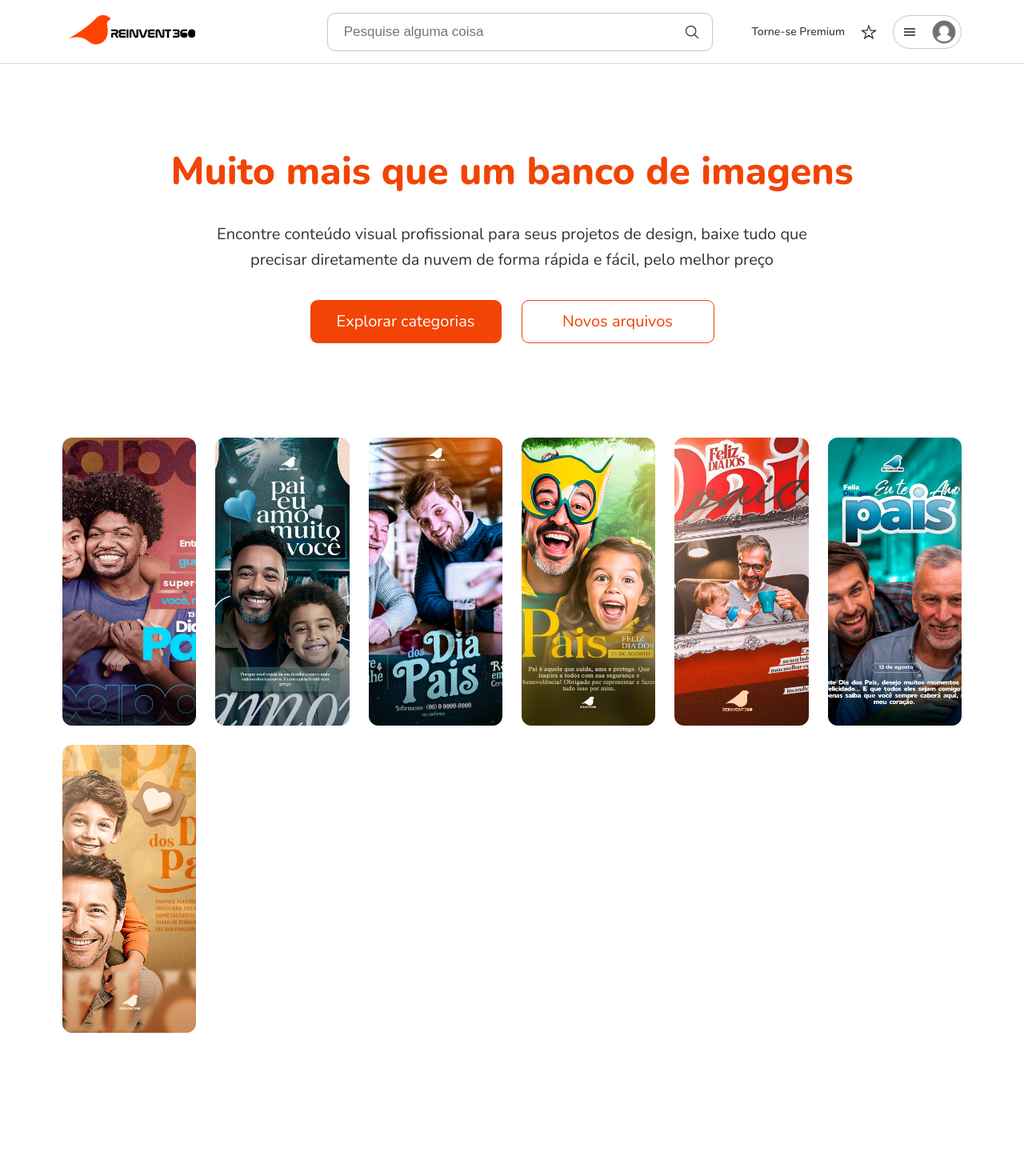
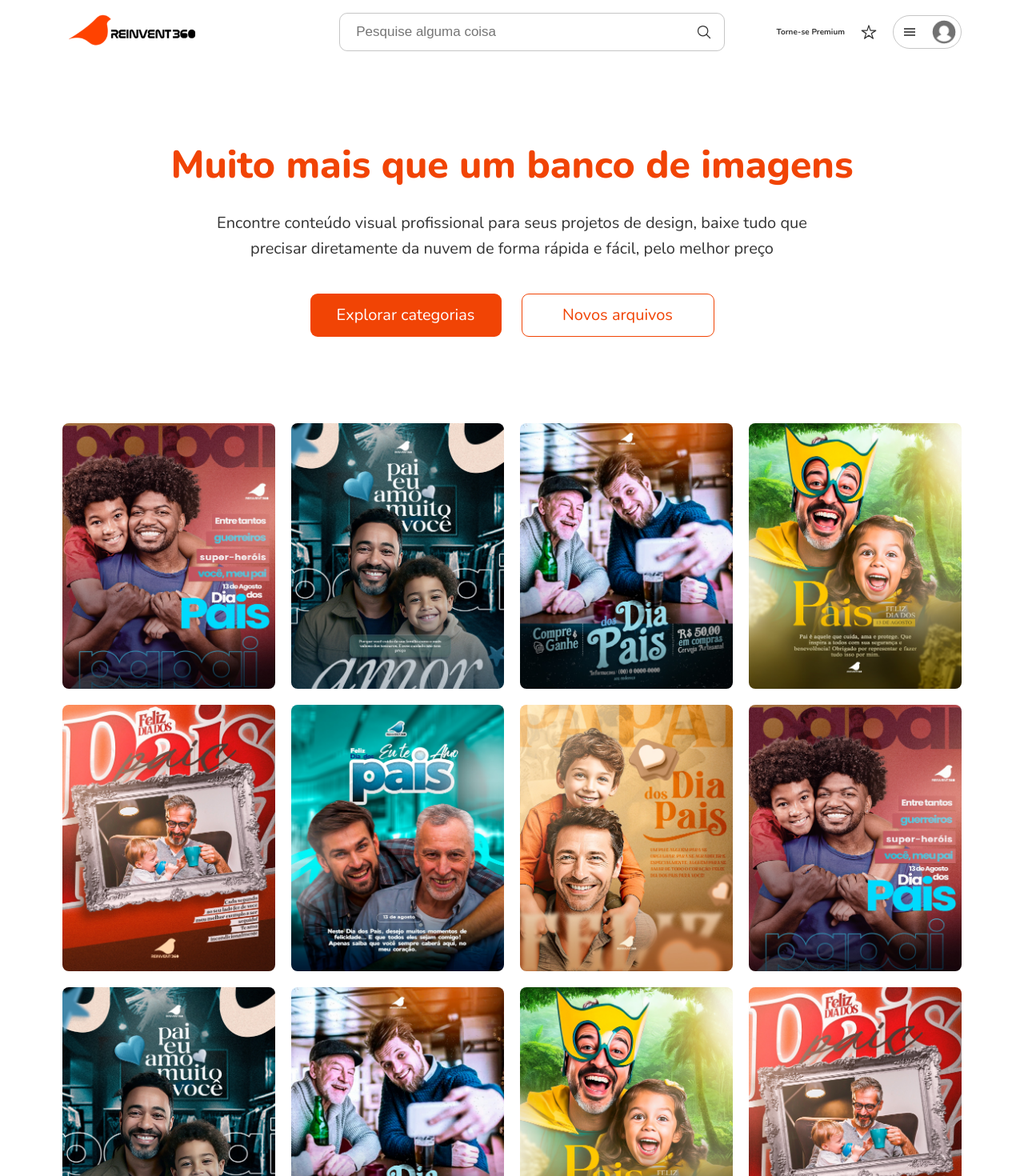
Before and after one commit to JoGabriel-Santos/reinvent, a React (Create React App) app in the folder client/: page / in a window 1280 px wide. Shown: the top 1470 px of the page at 80% size. Before the commit the page ends 1313 px from the top, so only its background shows below. Built offline with nearby package versions, Linux system fonts and the light colour scheme.

Commit message:
Improving grid

```diff
--- a/client/src/components/Card.js
+++ b/client/src/components/Card.js
@@ -4,7 +4,7 @@ const Card = (props) => {
 
     return (
         <div className="card-design">
-            <img className="card-design--photo vertical" src={props.image} alt=""/>
+            <img src={props.image} alt=""/>
 
             <div className="card-design--info">
                 <div className="info-uploader">
--- a/client/src/pages/Home.js
+++ b/client/src/pages/Home.js
@@ -6,6 +6,13 @@ import Card from "../components/Card";
 const Home = () => {
 
     const [designs, setDesigns] = useState([
+        require("../util/images/design_1.jpeg"),
+        require("../util/images/design_2.jpeg"),
+        require("../util/images/design_3.jpeg"),
+        require("../util/images/design_4.jpeg"),
+        require("../util/images/design_5.jpeg"),
+        require("../util/images/design_6.jpeg"),
+        require("../util/images/design_7.jpeg"),
         require("../util/images/design_1.jpeg"),
         require("../util/images/design_2.jpeg"),
         require("../util/images/design_3.jpeg"),
--- a/client/src/styles/style.css
+++ b/client/src/styles/style.css
@@ -2,7 +2,6 @@
 
 .header {
     align-items: center;
-    border-bottom: rgba(51, 51, 51, 0.20) 1px solid;
     color: #333;
     display: flex;
     height: 8rem;
@@ -70,8 +69,55 @@ ion-icon {
     position: relative;
 }
 
-.header-user--home {
-    font-size: 1.4rem;
+.header-user--cart {
+    align-items: center;
+    display: flex;
+    gap: 1rem;
+}
+
+.cart-icon {
+    position: relative;
+}
+
+.cart-quantity {
+    align-items: center;
+    background-color: #F14405;
+    border-radius: 50%;
+    box-sizing: content-box;
+    display: inline-flex;
+    height: 8px;
+    justify-content: center;
+    left: 20px;
+    padding: 5px;
+    position: absolute;
+    top: 0;
+    width: 8px;
+}
+
+.cart-quantity span {
+    color: white;
+    font-size: 12px;
+    font-weight: 500;
+}
+
+.cart-info {
+    display: flex;
+    flex-direction: column;
+}
+
+.cart-name {
+    color: rgba(51, 51, 51, 0.72);
+    font-size: 1.5rem;
+    font-weight: 500;
+}
+
+.cart-payment {
+    align-items: center;
+    display: flex;
+}
+
+.cart-payment span {
+    font-size: 1.5rem;
     font-weight: 500;
 }
 
@@ -239,12 +285,39 @@ ion-icon {
     width: 2rem;
 }
 
+/* ----------- CATEGORIES ----------- */
+
+.section-categories {
+    background-color: rgba(241, 68, 5, 0.1);
+    border-bottom: rgba(51, 51, 51, 0.10) 1px solid;
+    border-top: rgba(51, 51, 51, 0.10) 1px solid;
+    padding: 0 7.8rem;
+}
+
+.section-categories--list {
+    display: flex;
+    flex-direction: row;
+}
+
+.categories-list {
+    cursor: pointer;
+    font-size: 1.5rem;
+    font-weight: 600;
+    padding: 1.2rem 1.6rem;
+    transition: .3s ease;
+}
+
+.categories-list:hover {
+    color: #F14405;
+}
+
+
 /* ----------- HOME ----------- */
 
 .section-hero {
     margin: 0 auto;
     max-width: 120rem;
-    padding: 9.6rem 3.2rem;
+    padding: 8.8rem 3.2rem;
 }
 
 .section-hero--container {
@@ -259,7 +332,7 @@ ion-icon {
     font-size: 4.8rem;
     font-weight: 800;
     line-height: 1.6;
-    margin-bottom: 2.4rem;
+    margin-bottom: 1.8rem;
 }
 
 .container-descr {
@@ -267,7 +340,7 @@ ion-icon {
     font-size: 2rem;
     font-weight: 400;
     line-height: 1.6;
-    margin-bottom: 3.4rem;
+    margin-bottom: 4rem;
     max-width: 80rem;
 }
 
@@ -294,22 +367,31 @@ ion-icon {
 }
 
 .section-designs {
-    padding: 2.2rem 7.8rem;
+    padding: 2rem 7.8rem;
 }
 
 .section-designs--grid {
     display: grid;
-    grid-gap: 24px;
-    grid-template-columns: repeat(6, 1fr);
+    gap: 2rem;
+    grid-template-columns: repeat(auto-fill, minmax(250px, 1fr));
 }
 
 .card-design {
-    border-radius: 12px;
+    border-radius: 8px;
     cursor: pointer;
-    height: 36rem;
     overflow: hidden;
     position: relative;
-    transition: transform 0.3s ease-in-out;
+    margin: 0 auto;
+    max-width: 300px;
+    transition: all 0.3s ease-in-out;
+}
+
+.card-design img {
+    display: block;
+    height: auto;
+    object-fit: cover;
+    object-position: center;
+    width: 100%;
 }
 
 .card-design:hover {
@@ -322,22 +404,9 @@ ion-icon {
     transition: all 0.3s ease-in-out;
 }
 
-.card-design--photo {
-    object-fit: cover;
-    width: 100%;
-}
-
-.card-design--photo.vertical {
-    height: 36rem;
-}
-
-.card-design--photo.square {
-    height: 26rem;
-}
-
 .card-design--info {
     background-image: linear-gradient(to top, rgba(0, 0, 0, 1), rgba(0, 0, 0, 0.8), transparent);
-    border-radius: 12px;
+    border-radius: 8px;
     bottom: -10px;
     left: 0;
     opacity: 0;
@@ -353,12 +422,12 @@ ion-icon {
     display: flex;
     gap: 1rem;
     margin-bottom: 1rem;
+    width: 4rem;
 }
 
 .uploader-image {
     border: white 1px solid;
     border-radius: 100px;
-    width: 4rem;
 }
 
 .uploader-name {
```
